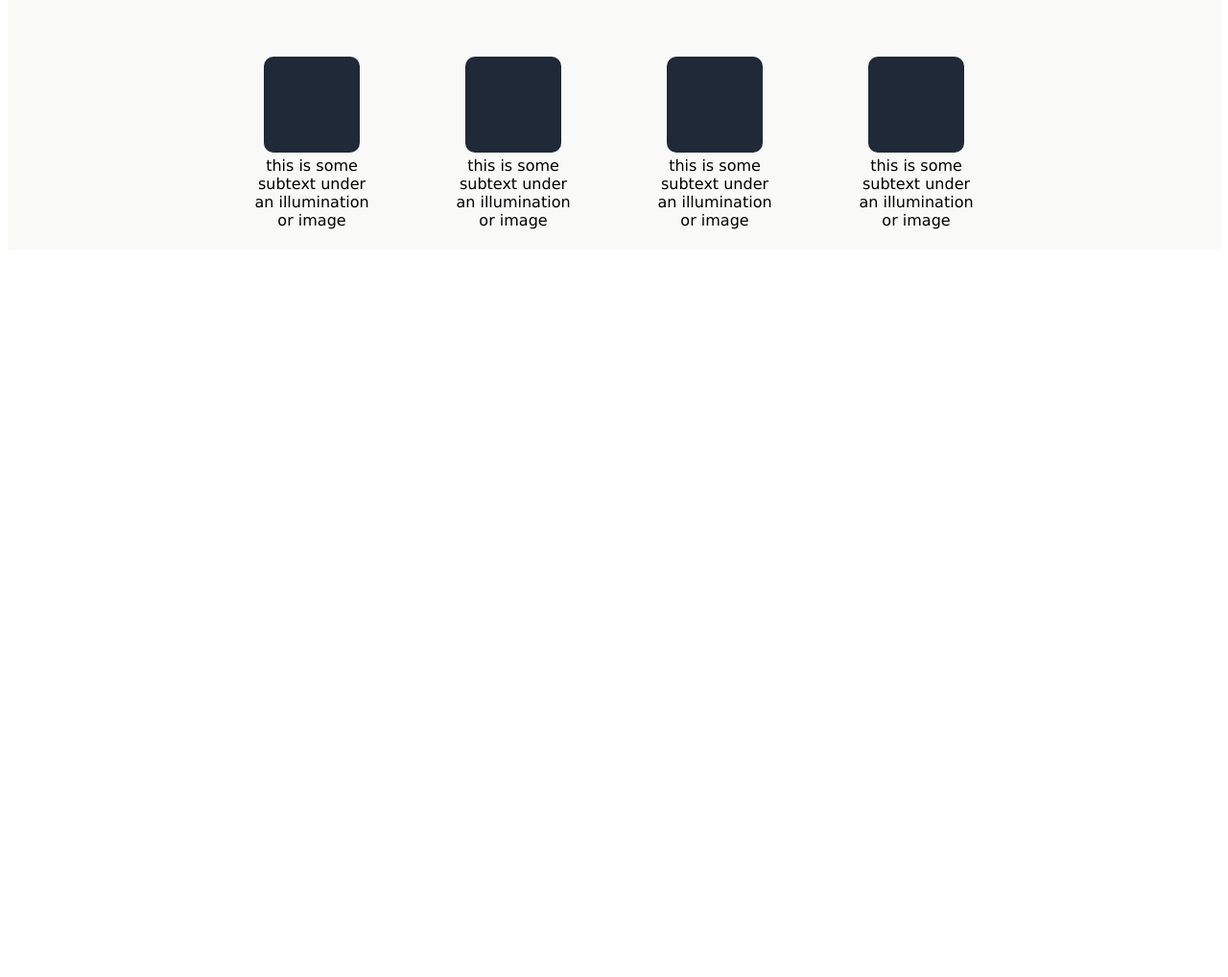
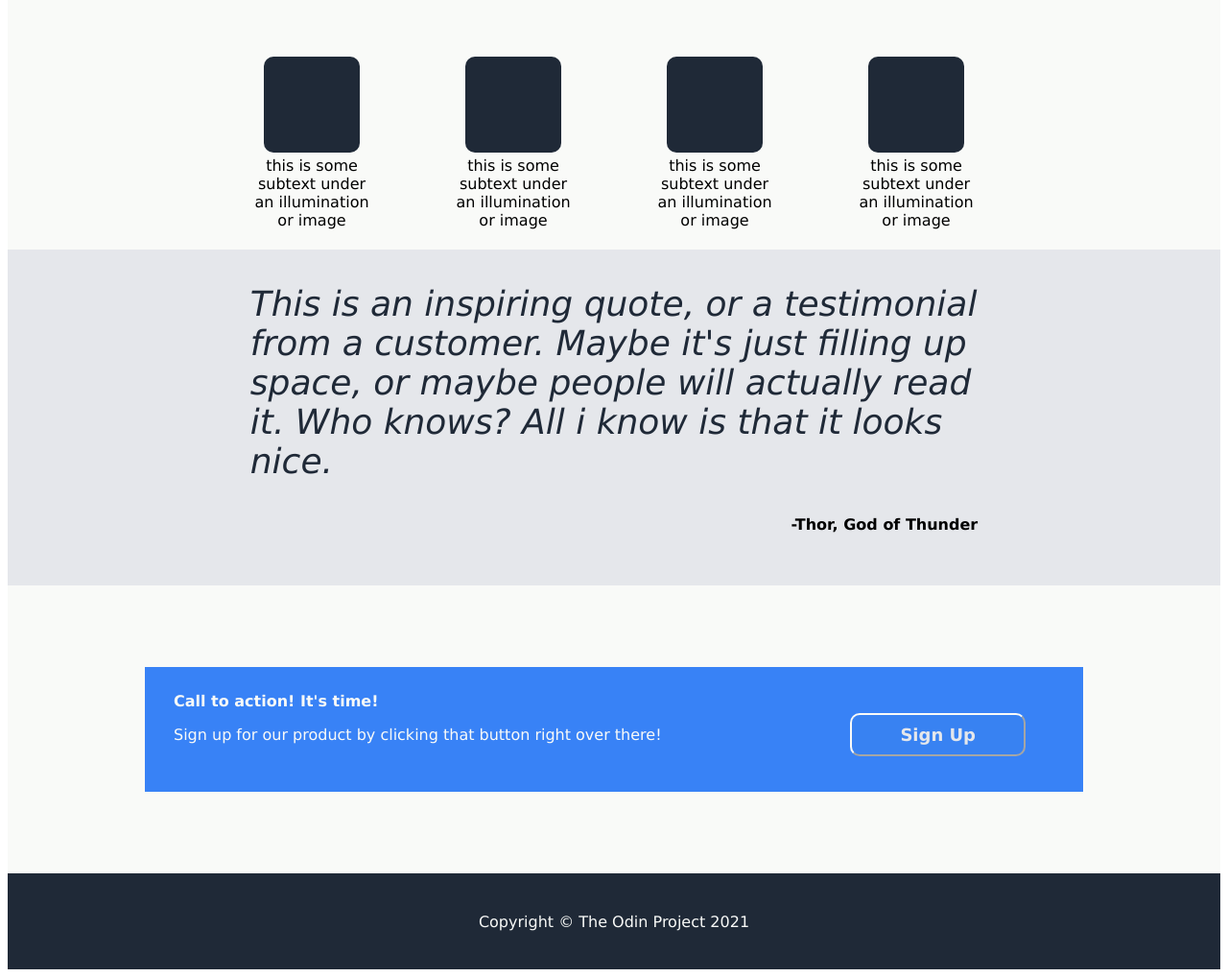
Before and after one commit to sandesh-san/odin-project-landing-page, a plain HTML site: page index.html in a window 1280 px wide. Shown: the part 582-1600 px from the top of the page at 96% size. Before the commit the page ends 850 px from the top, so only its background shows below. Drawn offline with Linux system fonts and the light colour scheme.

Commit message:
updated index.html and style.css, page version 1

```diff
--- a/index.html
+++ b/index.html
@@ -38,9 +38,28 @@
             <div class="random-image"><figure><img src="image.png" alt="solid color image" width="150px" height="150px"><figcaption>this is some subtext under an illumination or image</figcaption></figure></div>
             <div class="random-image"><figure><img src="image.png" alt="solid color image" width="150px" height="150px"><figcaption>this is some subtext under an illumination or image</figcaption></figure></div>
         </div>
+    </div>
+    <div class="quote-section">
+        <div class="quote-subsection">
 
+            <p class="quote"> This is an inspiring quote, or a testimonial from a customer. Maybe it's just filling up space, or maybe people will actually read it. Who knows? All i know is that it looks nice.</p>
+
+            <p class=quote-subtext>-Thor, God of Thunder</p>
+        </div>
     </div>
-
-
+    <div class="call-to-action-section">
+        <div class="call-to-action">
+            <div class="action-text">
+                <p><b>Call to action! It's time!</b></p>
+                <p>Sign up for our product by clicking that button right over there!</p>
+            </div>
+            <div class="action-button">
+                <button type="button" class="sign-up-button-two"> Sign Up</button>
+            </div>
+        </div>
+    </div>
+    <div  class="footer-section">
+        <p> Copyright &copy; The Odin Project 2021</p>
+    </div>
 </body>
 </html>
--- a/style.css
+++ b/style.css
@@ -51,7 +51,7 @@ a{
 }
 .sign-up-button{
     background-color:#3882f2;
-    border-color: inherit;
+    border-color: #f9faf8;
     border-radius: 10px;
     margin:5px 10px;
     padding: 10px 50px;
@@ -105,3 +105,67 @@ img{
     height: 100px;
     width: 100px;
 }
+
+.quote-section{
+    background-color: #e5e7eb;
+    width: auto;
+    height: 350px;
+    display: flex;
+    justify-content: center;
+}
+.quote-subsection{
+    width:60%;
+}
+.quote{
+    color: #1f2937;
+    font-size: 36px;
+    font-style:italic;
+}
+.quote-subtext{
+    font-weight: bold;
+    text-align: right;
+}
+.call-to-action-section{
+    width: auto;
+    height: 300px;
+    background-color:#f9faf8;
+    display: flex;
+    align-items: center;
+    justify-content: center;
+ }
+ .call-to-action{
+     background-color: #3882f6;
+     width: 75%;
+     height: 40%;
+     display: inline-flex;
+     padding-left: 30px;
+     padding-top: 10px;
+ }
+ .action-text{
+     color: #f9faf8;
+ }
+ .action-button{
+     align-items:center;
+     display: inline-flex;
+     margin-right: 50px;
+     margin-left: auto;
+ }
+ .sign-up-button-two{
+    background-color:#3882f2;
+    border-color: #f9faf8;
+    border-radius: 10px;
+    margin:5px 10px;
+    padding: 10px 50px;
+    text-align: center;
+    font-weight: 700;
+    font-size: 18px;
+    color: #e5e7eb;
+ }
+ .footer-section{
+     height: 75px;
+     width: auto;
+     background-color: #1f2937;
+     text-align: center;
+    padding-top: 25px;
+    color: #f9faf8;
+ }
```
Also changed, not shown: 1 other file.
